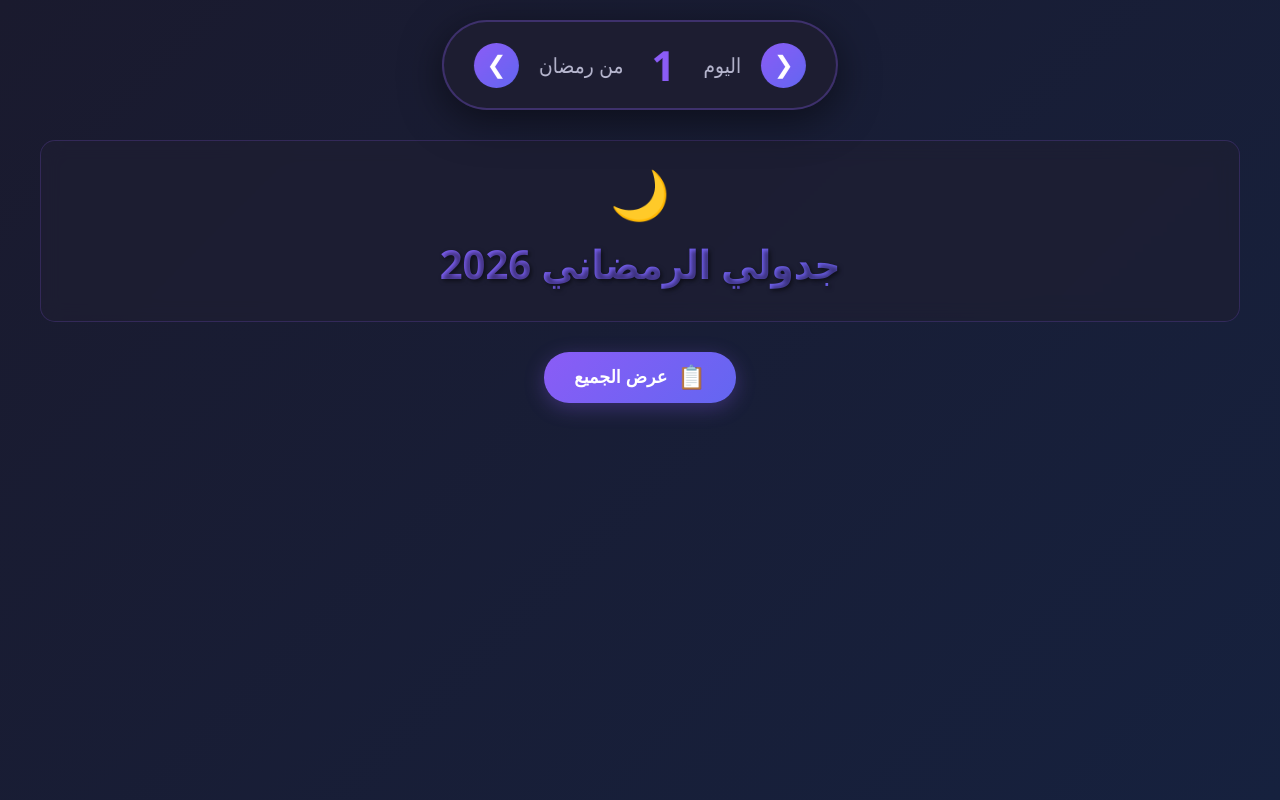
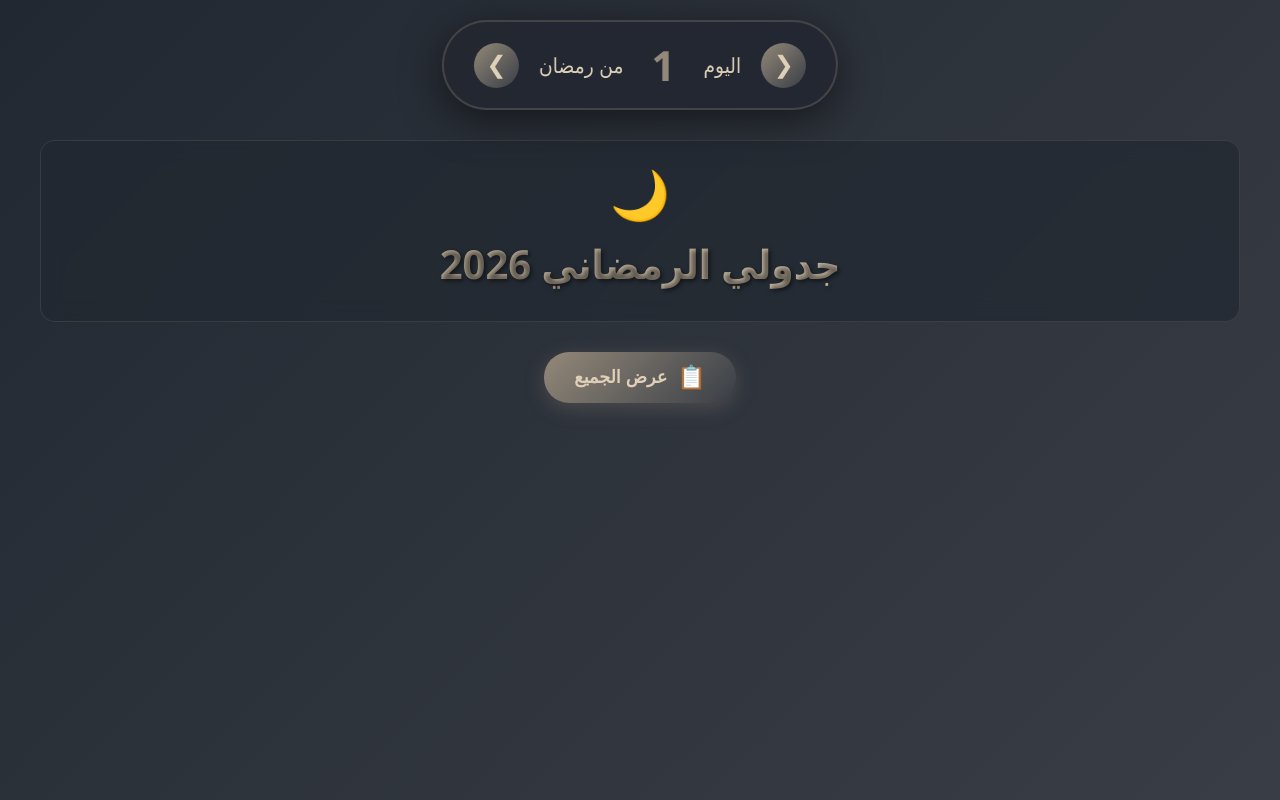
Before and after one commit to Omar-Maher-Khatib/Ramdan2026, a plain HTML site: page index.html in a window 1280 px wide. Drawn offline with Linux system fonts and the light colour scheme.

Commit message:
2nd Commit

```diff
--- a/assets/css/style.css
+++ b/assets/css/style.css
@@ -6,10 +6,10 @@
 
 body {
     font-family: 'Segoe UI', Tahoma, Geneva, Verdana, sans-serif;
-    background: linear-gradient(135deg, #1a1a2e 0%, #16213e 100%);
+    background: linear-gradient(135deg, #222831 0%, #393E46 100%);
     min-height: 100vh;
     padding: 20px;
-    color: #e0e0e0;
+    color: #DFD0B8;
 }
 
 /* Day Selector */
@@ -21,19 +21,19 @@ body {
     display: flex;
     align-items: center;
     gap: 20px;
-    background: rgba(30, 30, 50, 0.95);
+    background: rgba(34, 40, 49, 0.95);
     padding: 15px 30px;
     border-radius: 50px;
     box-shadow: 0 10px 40px rgba(0, 0, 0, 0.5);
     z-index: 1000;
     backdrop-filter: blur(10px);
-    border: 2px solid rgba(139, 92, 246, 0.3);
+    border: 2px solid rgba(148, 137, 121, 0.3);
 }
 
 .nav-btn {
-    background: linear-gradient(135deg, #8b5cf6 0%, #6366f1 100%);
+    background: linear-gradient(135deg, #948979 0%, #393E46 100%);
     border: none;
-    color: white;
+    color: #DFD0B8;
     font-size: 1.5em;
     width: 45px;
     height: 45px;
@@ -47,7 +47,7 @@ body {
 
 .nav-btn:hover {
     transform: scale(1.1);
-    box-shadow: 0 5px 20px rgba(139, 92, 246, 0.5);
+    box-shadow: 0 5px 20px rgba(148, 137, 121, 0.5);
 }
 
 .nav-btn:active {
@@ -65,13 +65,13 @@ body {
 .day-number {
     font-size: 2em;
     font-weight: bold;
-    color: #8b5cf6;
+    color: #948979;
     min-width: 60px;
     text-align: center;
 }
 
 .day-label {
-    color: #b8b8d0;
+    color: #DFD0B8;
 }
 
 .container {
@@ -81,20 +81,20 @@ body {
 
 header {
     text-align: center;
-    color: white;
+    color: #DFD0B8;
     margin-bottom: 30px;
     padding: 20px;
-    background: rgba(30, 30, 50, 0.7);
+    background: rgba(34, 40, 49, 0.7);
     border-radius: 15px;
     backdrop-filter: blur(10px);
-    border: 1px solid rgba(139, 92, 246, 0.2);
+    border: 1px solid rgba(148, 137, 121, 0.2);
 }
 
 header h1 {
     font-size: 2.5em;
     margin-bottom: 10px;
     text-shadow: 2px 2px 4px rgba(0,0,0,0.5);
-    background: linear-gradient(135deg, #8b5cf6, #6366f1);
+    background: linear-gradient(135deg, #948979, #DFD0B8);
     -webkit-background-clip: text;
     -webkit-text-fill-color: transparent;
     background-clip: text;
@@ -112,9 +112,9 @@ header p {
 }
 
 .toggle-btn {
-    background: linear-gradient(135deg, #8b5cf6 0%, #6366f1 100%);
+    background: linear-gradient(135deg, #948979 0%, #393E46 100%);
     border: none;
-    color: white;
+    color: #DFD0B8;
     padding: 12px 30px;
     border-radius: 25px;
     font-size: 1.1em;
@@ -124,12 +124,12 @@ header p {
     display: inline-flex;
     align-items: center;
     gap: 10px;
-    box-shadow: 0 5px 20px rgba(139, 92, 246, 0.3);
+    box-shadow: 0 5px 20px rgba(148, 137, 121, 0.3);
 }
 
 .toggle-btn:hover {
     transform: translateY(-2px);
-    box-shadow: 0 8px 25px rgba(139, 92, 246, 0.5);
+    box-shadow: 0 8px 25px rgba(148, 137, 121, 0.5);
 }
 
 .toggle-btn:active {
@@ -149,18 +149,18 @@ header p {
 }
 
 .prayer-card {
-    background: rgba(30, 30, 50, 0.8);
+    background: rgba(57, 62, 70, 0.8);
     border-radius: 20px;
     padding: 25px;
     box-shadow: 0 10px 30px rgba(0,0,0,0.5);
     transition: transform 0.3s ease, box-shadow 0.3s ease;
-    border: 1px solid rgba(139, 92, 246, 0.2);
+    border: 1px solid rgba(148, 137, 121, 0.2);
     width: 380px;
 }
 
 .prayer-card:hover {
     transform: translateY(-5px);
-    box-shadow: 0 15px 40px rgba(139, 92, 246, 0.3);
+    box-shadow: 0 15px 40px rgba(148, 137, 121, 0.3);
 }
 
 /* Hide cards when in current-only mode */
@@ -173,57 +173,57 @@ header p {
 }
 
 .prayer-card.fajr {
-    border-top: 5px solid #fbbf24;
+    border-top: 5px solid #948979;
 }
 
 .prayer-card.dhuhr {
-    border-top: 5px solid #fbbf24;
+    border-top: 5px solid #948979;
 }
 
 .prayer-card.asr {
-    border-top: 5px solid #fbbf24;
+    border-top: 5px solid #948979;
 }
 
 .prayer-card.maghrib {
-    border-top: 5px solid #fbbf24;
+    border-top: 5px solid #948979;
 }
 
 .prayer-card.isha {
-    border-top: 5px solid #fbbf24;
+    border-top: 5px solid #948979;
 }
 
 /* Completed card - all activities checked */
 .prayer-card.completed {
-    background: rgba(16, 185, 129, 0.15);
-    border-top: 5px solid #10b981;
-    border: 2px solid #10b981;
+    background: rgba(148, 137, 121, 0.2);
+    border-top: 5px solid #948979;
+    border: 2px solid #948979;
 }
 
 .prayer-card.completed .prayer-name,
 .prayer-card.completed .prayer-time {
-    color: #10b981;
+    color: #948979;
 }
 
 .prayer-header {
     text-align: center;
     margin-bottom: 20px;
     padding-bottom: 15px;
-    border-bottom: 1px solid rgba(139, 92, 246, 0.2);
+    border-bottom: 1px solid rgba(148, 137, 121, 0.2);
 }
 
 .prayer-name {
     font-size: 1.8em;
     font-weight: bold;
     margin-bottom: 10px;
-    color: #e0e0e0;
+    color: #DFD0B8;
 }
 
 .prayer-time {
     font-size: 2em;
     font-weight: bold;
-    color: #8b5cf6;
+    color: #948979;
     padding: 10px;
-    background: rgba(139, 92, 246, 0.1);
+    background: rgba(148, 137, 121, 0.1);
     border-radius: 10px;
     display: inline-block;
 }
@@ -235,14 +235,14 @@ header p {
     align-items: flex-start;
     gap: 12px;
     padding: 15px;
-    background: rgba(20, 20, 40, 0.5);
+    background: rgba(34, 40, 49, 0.5);
     border-radius: 12px;
     transition: all 0.3s ease;
     border: 2px solid transparent;
 }
 
 .activity-item:hover {
-    background: rgba(30, 30, 50, 0.8);
+    background: rgba(57, 62, 70, 0.8);
 }
 
 .activity-checkbox {
@@ -263,7 +263,7 @@ header p {
 }
 
 .activity-text {
-    color: #d0d0e0;
+    color: #DFD0B8;
     font-size: 1.05em;
     line-height: 1.5;
 }
@@ -283,6 +283,52 @@ header p {
 .activity-item:has(.activity-checkbox:checked) .time-badge {
     background: rgba(16, 185, 129, 0.2);
     color: #10b981;
+}
+
+/* Expired (missed) state - NOT checked */
+.activity-item.expired:not(:has(.activity-checkbox:checked)) {
+    background: rgba(107, 114, 128, 0.15);
+    border-color: #6b7280;
+    opacity: 0.7;
+}
+
+.activity-item.expired:not(:has(.activity-checkbox:checked)) .activity-text {
+    color: #9ca3af;
+}
+
+.activity-item.expired:not(:has(.activity-checkbox:checked)) .time-badge {
+    background: rgba(107, 114, 128, 0.2);
+    color: #9ca3af;
+}
+
+/* Disable pointer on expired checkbox */
+.activity-item.expired .activity-checkbox:disabled {
+    cursor: not-allowed;
+    opacity: 0.5;
+}
+
+/* Missed message */
+.missed-message {
+    margin-top: 10px;
+    padding: 8px 12px;
+    background: rgba(251, 191, 36, 0.15);
+    border: 1px solid rgba(251, 191, 36, 0.3);
+    border-radius: 8px;
+    color: #fbbf24;
+    font-size: 0.9em;
+    text-align: center;
+    animation: fadeIn 0.5s ease-in;
+}
+
+@keyframes fadeIn {
+    from {
+        opacity: 0;
+        transform: translateY(-10px);
+    }
+    to {
+        opacity: 1;
+        transform: translateY(0);
+    }
 }
 
 /* Current activity highlight */
@@ -320,10 +366,10 @@ header p {
 .time-badge {
     display: inline-block;
     padding: 4px 12px;
-    background: rgba(139, 92, 246, 0.2);
+    background: rgba(148, 137, 121, 0.2);
     border-radius: 20px;
     font-size: 0.9em;
-    color: #8b5cf6;
+    color: #948979;
     margin-left: 8px;
     font-weight: bold;
 }
--- a/assets/js/app.js
+++ b/assets/js/app.js
@@ -3,8 +3,8 @@ let currentDay = 1;
 const maxDays = 30;
 let showAllCards = false; // View mode: false = current only, true = show all
 
-// Ramadan 2026 start date: February 17, 2026
-const ramadanStartDate = new Date(2026, 1, 17); // Month is 0-indexed (1 = February)
+// Ramadan 2026 start date: February 18, 2026
+const ramadanStartDate = new Date(2026, 1, 18); // Month is 0-indexed (1 = February)
 
 // Calculate current Ramadan day based on today's date
 function calculateRamadanDay() {
@@ -32,218 +32,233 @@ function calculateRamadanDay() {
   return maxDays;
 }
 
+// Check if we are currently IN Ramadan (not before, not after)
+function isInRamadan() {
+  const today = new Date();
+  today.setHours(0, 0, 0, 0);
+
+  const ramadanStart = new Date(ramadanStartDate);
+  ramadanStart.setHours(0, 0, 0, 0);
+
+  const ramadanEnd = new Date(ramadanStartDate);
+  ramadanEnd.setDate(ramadanEnd.getDate() + maxDays);
+  ramadanEnd.setHours(0, 0, 0, 0);
+
+  return today >= ramadanStart && today < ramadanEnd;
+}
+
 // Prayer times for each day of Ramadan 2026 in Jerusalem
-// Ramadan 2026 starts February 17
+// Ramadan 2026 starts February 18
 const prayerTimes = {
   1: {
-    fajr: "5:15",
-    dhuhr: "12:30",
-    asr: "3:45",
-    maghrib: "6:15",
-    isha: "7:30",
+    fajr: "4:59",
+    dhuhr: "12:01",
+    asr: "3:11",
+    maghrib: "5:36",
+    isha: "7:06",
   },
   2: {
-    fajr: "5:14",
-    dhuhr: "12:30",
-    asr: "3:46",
-    maghrib: "6:16",
-    isha: "7:31",
+    fajr: "4:58",
+    dhuhr: "12:00",
+    asr: "3:11",
+    maghrib: "5:36",
+    isha: "7:06",
   },
   3: {
-    fajr: "5:13",
-    dhuhr: "12:30",
-    asr: "3:47",
-    maghrib: "6:17",
-    isha: "7:32",
+    fajr: "4:57",
+    dhuhr: "12:00",
+    asr: "3:12",
+    maghrib: "5:37",
+    isha: "7:07",
   },
   4: {
-    fajr: "5:12",
-    dhuhr: "12:30",
-    asr: "3:48",
-    maghrib: "6:18",
-    isha: "7:33",
+    fajr: "4:56",
+    dhuhr: "12:00",
+    asr: "3:12",
+    maghrib: "5:38",
+    isha: "7:08",
   },
   5: {
-    fajr: "5:11",
-    dhuhr: "12:30",
-    asr: "3:49",
-    maghrib: "6:19",
-    isha: "7:34",
+    fajr: "4:55",
+    dhuhr: "12:00",
+    asr: "3:13",
+    maghrib: "5:39",
+    isha: "7:09",
   },
   6: {
-    fajr: "5:10",
-    dhuhr: "12:31",
-    asr: "3:50",
-    maghrib: "6:20",
-    isha: "7:35",
+    fajr: "4:54",
+    dhuhr: "12:00",
+    asr: "3:13",
+    maghrib: "5:40",
+    isha: "7:10",
   },
   7: {
-    fajr: "5:09",
-    dhuhr: "12:31",
-    asr: "3:51",
-    maghrib: "6:21",
-    isha: "7:36",
+    fajr: "4:53",
+    dhuhr: "12:00",
+    asr: "3:14",
+    maghrib: "5:41",
+    isha: "7:11",
   },
   8: {
-    fajr: "5:08",
-    dhuhr: "12:31",
-    asr: "3:52",
-    maghrib: "6:22",
-    isha: "7:37",
+    fajr: "4:52",
+    dhuhr: "12:00",
+    asr: "3:14",
+    maghrib: "5:41",
+    isha: "7:11",
   },
   9: {
-    fajr: "5:07",
-    dhuhr: "12:31",
-    asr: "3:53",
-    maghrib: "6:23",
-    isha: "7:38",
+    fajr: "4:51",
+    dhuhr: "12:00",
+    asr: "3:15",
+    maghrib: "5:42",
+    isha: "7:12",
   },
   10: {
-    fajr: "5:06",
-    dhuhr: "12:31",
-    asr: "3:54",
-    maghrib: "6:24",
-    isha: "7:39",
+    fajr: "4:50",
+    dhuhr: "11:59",
+    asr: "3:15",
+    maghrib: "5:43",
+    isha: "7:13",
   },
   11: {
-    fajr: "5:05",
-    dhuhr: "12:31",
-    asr: "3:55",
-    maghrib: "6:25",
-    isha: "7:40",
+    fajr: "4:49",
+    dhuhr: "11:59",
+    asr: "3:16",
+    maghrib: "5:44",
+    isha: "7:14",
   },
   12: {
-    fajr: "5:04",
-    dhuhr: "12:31",
-    asr: "3:56",
-    maghrib: "6:26",
-    isha: "7:41",
+    fajr: "4:48",
+    dhuhr: "11:59",
+    asr: "3:16",
+    maghrib: "5:44",
+    isha: "7:14",
   },
   13: {
-    fajr: "5:03",
-    dhuhr: "12:31",
-    asr: "3:57",
-    maghrib: "6:27",
-    isha: "7:42",
+    fajr: "4:47",
+    dhuhr: "11:59",
+    asr: "3:16",
+    maghrib: "5:45",
+    isha: "7:15",
   },
   14: {
-    fajr: "5:02",
-    dhuhr: "12:31",
-    asr: "3:58",
-    maghrib: "6:28",
-    isha: "7:43",
+    fajr: "4:46",
+    dhuhr: "11:59",
+    asr: "3:17",
+    maghrib: "5:46",
+    isha: "7:16",
   },
   15: {
-    fajr: "5:01",
-    dhuhr: "12:31",
-    asr: "3:59",
-    maghrib: "6:29",
-    isha: "7:44",
+    fajr: "4:44",
+    dhuhr: "11:58",
+    asr: "3:17",
+    maghrib: "5:47",
+    isha: "7:17",
   },
   16: {
-    fajr: "5:00",
-    dhuhr: "12:31",
-    asr: "4:00",
-    maghrib: "6:30",
-    isha: "7:45",
+    fajr: "4:43",
+    dhuhr: "11:58",
+    asr: "3:17",
+    maghrib: "5:47",
+    isha: "7:17",
   },
   17: {
-    fajr: "4:59",
-    dhuhr: "12:31",
-    asr: "4:01",
-    maghrib: "6:31",
-    isha: "7:46",
+    fajr: "4:42",
+    dhuhr: "11:58",
+    asr: "3:18",
+    maghrib: "5:48",
+    isha: "7:18",
   },
   18: {
-    fajr: "4:58",
-    dhuhr: "12:31",
-    asr: "4:02",
-    maghrib: "6:32",
-    isha: "7:47",
+    fajr: "4:41",
+    dhuhr: "11:58",
+    asr: "3:18",
+    maghrib: "5:49",
+    isha: "7:19",
   },
   19: {
-    fajr: "4:57",
-    dhuhr: "12:31",
-    asr: "4:03",
-    maghrib: "6:33",
-    isha: "7:48",
+    fajr: "4:40",
+    dhuhr: "11:57",
+    asr: "3:18",
+    maghrib: "5:50",
+    isha: "7:20",
   },
   20: {
-    fajr: "4:56",
-    dhuhr: "12:31",
-    asr: "4:04",
-    maghrib: "6:34",
-    isha: "7:49",
+    fajr: "4:38",
+    dhuhr: "11:57",
+    asr: "3:19",
+    maghrib: "5:50",
+    isha: "7:20",
   },
   21: {
-    fajr: "4:55",
-    dhuhr: "12:31",
-    asr: "4:05",
-    maghrib: "6:35",
-    isha: "7:50",
+    fajr: "4:37",
+    dhuhr: "11:57",
+    asr: "3:19",
+    maghrib: "5:51",
+    isha: "7:21",
   },
   22: {
-    fajr: "4:54",
-    dhuhr: "12:31",
-    asr: "4:06",
-    maghrib: "6:36",
-    isha: "7:51",
+    fajr: "4:36",
+    dhuhr: "11:57",
+    asr: "3:19",
+    maghrib: "5:52",
+    isha: "7:22",
   },
   23: {
-    fajr: "4:53",
-    dhuhr: "12:31",
-    asr: "4:07",
-    maghrib: "6:37",
-    isha: "7:52",
+    fajr: "4:35",
+    dhuhr: "11:56",
+    asr: "3:20",
+    maghrib: "5:52",
+    isha: "7:22",
   },
   24: {
-    fajr: "4:52",
-    dhuhr: "12:31",
-    asr: "4:08",
-    maghrib: "6:38",
-    isha: "7:53",
+    fajr: "4:33",
+    dhuhr: "11:56",
+    asr: "3:20",
+    maghrib: "5:53",
+    isha: "7:23",
   },
   25: {
-    fajr: "4:51",
-    dhuhr: "12:31",
-    asr: "4:09",
-    maghrib: "6:39",
-    isha: "7:54",
+    fajr: "4:32",
+    dhuhr: "11:56",
+    asr: "3:20",
+    maghrib: "5:54",
+    isha: "7:24",
   },
   26: {
-    fajr: "4:50",
-    dhuhr: "12:31",
-    asr: "4:10",
-    maghrib: "6:40",
-    isha: "7:55",
+    fajr: "4:31",
+    dhuhr: "11:56",
+    asr: "3:20",
+    maghrib: "5:55",
+    isha: "7:25",
   },
   27: {
-    fajr: "4:49",
-    dhuhr: "12:30",
-    asr: "4:11",
-    maghrib: "6:41",
-    isha: "7:56",
+    fajr: "4:29",
+    dhuhr: "11:55",
+    asr: "3:21",
+    maghrib: "5:55",
+    isha: "7:25",
   },
   28: {
-    fajr: "4:48",
-    dhuhr: "12:30",
-    asr: "4:12",
-    maghrib: "6:42",
-    isha: "7:57",
+    fajr: "4:28",
+    dhuhr: "11:55",
+    asr: "3:21",
+    maghrib: "5:56",
+    isha: "7:26",
   },
   29: {
-    fajr: "4:47",
-    dhuhr: "12:30",
-    asr: "4:13",
-    maghrib: "6:43",
-    isha: "7:58",
+    fajr: "4:27",
+    dhuhr: "11:55",
+    asr: "3:21",
+    maghrib: "5:57",
+    isha: "7:27",
   },
   30: {
-    fajr: "4:46",
-    dhuhr: "12:30",
-    asr: "4:14",
-    maghrib: "6:44",
-    isha: "7:59",
+    fajr: "4:25",
+    dhuhr: "11:54",
+    asr: "3:21",
+    maghrib: "5:57",
+    isha: "7:27",
   },
 };
 
@@ -378,6 +393,9 @@ function highlightCurrentActivity() {
     }
   }
 
+  // Mark expired activities (no auto-check)
+  markExpiredActivities(currentMinutes, times);
+
   // Highlight the current prayer card
   if (currentPrayer) {
     const currentCard = document.querySelector(`.prayer-card.${currentPrayer}`);
@@ -386,6 +404,88 @@ function highlightCurrentActivity() {
 
   // Update view based on mode
   updateCardVisibility();
+}
+
+// Mark expired activities (change color only, no auto-check)
+function markExpiredActivities(currentMinutes, times) {
+  // Only mark expired if we're actually IN Ramadan AND viewing today
+  if (!isInRamadan()) {
+    return;
+  }
+
+  const actualRamadanDay = calculateRamadanDay();
+  if (currentDay !== actualRamadanDay) {
+    // Don't mark expired if viewing past or future days
+    return;
+  }
+
+  const prayers = ["fajr", "dhuhr", "asr", "maghrib", "isha"];
+
+  prayers.forEach((prayer) => {
+    const prayerTime = timeToMinutes(times[prayer]);
+    const beforeEndTime = prayerTime;
+    const afterEndTime = prayerTime + 30;
+
+    // Check "before" activity
+    const beforeItem = document.querySelector(
+      `[data-prayer="${prayer}"][data-time="before"]`,
+    );
+    const beforeCheckbox = beforeItem?.querySelector(".activity-checkbox");
+
+    if (beforeItem && beforeCheckbox && currentMinutes >= beforeEndTime) {
+      // Time has passed - mark as expired and disable checkbox
+      if (!beforeCheckbox.checked) {
+        beforeItem.classList.add("expired");
+        beforeCheckbox.disabled = true;
+        addMissedMessage(beforeItem);
+      } else {
+        beforeItem.classList.remove("expired");
+      }
+    } else if (beforeItem) {
+      beforeItem.classList.remove("expired");
+      if (beforeCheckbox) beforeCheckbox.disabled = false;
+      removeMissedMessage(beforeItem);
+    }
+
+    // Check "after" activity
+    const afterItem = document.querySelector(
+      `[data-prayer="${prayer}"][data-time="after"]`,
+    );
+    const afterCheckbox = afterItem?.querySelector(".activity-checkbox");
+
+    if (afterItem && afterCheckbox && currentMinutes >= afterEndTime) {
+      // Time has passed - mark as expired and disable checkbox
+      if (!afterCheckbox.checked) {
+        afterItem.classList.add("expired");
+        afterCheckbox.disabled = true;
+        addMissedMessage(afterItem);
+      } else {
+        afterItem.classList.remove("expired");
+      }
+    } else if (afterItem) {
+      afterItem.classList.remove("expired");
+      if (afterCheckbox) afterCheckbox.disabled = false;
+      removeMissedMessage(afterItem);
+    }
+  });
+}
+
+// Add missed message to activity item
+function addMissedMessage(activityItem) {
+  if (!activityItem.querySelector(".missed-message")) {
+    const message = document.createElement("div");
+    message.className = "missed-message";
+    message.textContent = "⏰ فاتك الوقت، لكن استمر بباقي النشاطات";
+    activityItem.appendChild(message);
+  }
+}
+
+// Remove missed message from activity item
+function removeMissedMessage(activityItem) {
+  const message = activityItem.querySelector(".missed-message");
+  if (message) {
+    message.remove();
+  }
 }
 
 // Update card visibility based on view mode
@@ -486,6 +586,7 @@ function loadCheckboxStates() {
     const prayer = activityItem.dataset.prayer;
     const time = activityItem.dataset.time;
     const key = `day${currentDay}_${prayer}_${time}`;
+
     const saved = localStorage.getItem(key);
     checkbox.checked = saved === "true";
   });
```
